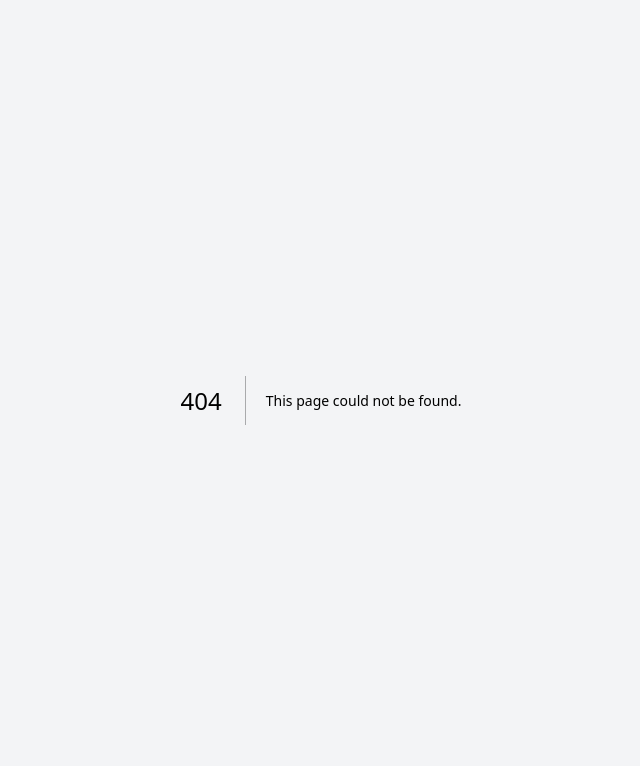
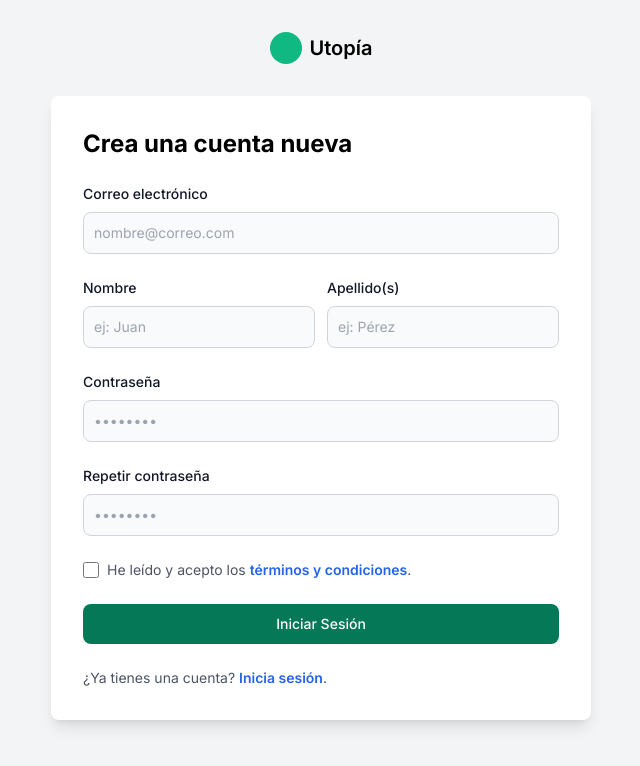
Before and after one commit to RdrBux/utopia, a Next.js app: page /signup in a window 1280 px wide. Before the commit this address had no page. Shown: the top 766 px of the page, without its empty margins (319-959 px from the left). Built offline with nearby package versions, Linux system fonts and the light colour scheme.

Commit message:
Create and style Signup and Restore-account pages

```diff
--- a/src/app/login/page.tsx
+++ b/src/app/login/page.tsx
@@ -1,29 +1,15 @@
-import Link from "next/link";
-import Input from "../ui/input";
 import Logo from "../ui/logo";
-import { Button, ButtonGoogle, ButtonGuest } from "../ui/buttons";
+import LoginForm from "../ui/login/login-form";
 
 export default function Home() {
 	return (
-		<div className="flex items-center justify-center">
-			<div className="w-full"><Logo /></div>
+		<div className="grid grid-cols-2 min-h-screen">
+			<div className="flex flex-col gap-4 items-center justify-center h-full m-4 self-center ml-auto">
+				<LoginForm />
+			</div>
 
-			<div className="flex flex-col items-center w-fit shrink-0 m-12">
-				<div className="p-8 rounded-lg shadow-lg w-fit min-w-96 bg-white">
-					<form className="flex flex-col gap-6">
-						<h1 className="font-bold text-2xl">Iniciar Sesión</h1>
-						<div className="flex gap-3">
-							<ButtonGoogle />
-							<ButtonGuest />
-						</div>
-						<div className="flex items-center gap-2"><div className="w-full h-px bg-gray-200"></div> <span className="text-gray-500">o</span> <div className="w-full h-px bg-gray-200"></div></div>
-						<Input label="Correo electrónico" id="email" />
-						<Input label="Contraseña" type='password' id="password" placeholder="••••••••" />
-						<Link className="self-end text-sm text-blue-600 font-semibold" href="/">¿Has olvidado la contraseña?</Link>
-						<Button>Iniciar Sesión</Button>
-						<div className="text-sm text-gray-600">¿No tienes una cuenta? <Link className="text-blue-600 font-semibold" href="/signup">Registrate</Link></div>
-					</form>
-				</div>
+			<div className="flex flex-col items-center justify-center w-full h-full">
+				{/* <iframe className="w-[600px] h-[600px]" src="https://lottie.host/embed/d31b355e-02ec-4411-b28d-1bfeca4f88bb/ah2jU1P5k3.json"></iframe> */}
 			</div>
 		</div>
 	)
--- /dev/null
+++ b/src/app/restore-account/page.tsx
@@ -0,0 +1,11 @@
+import Logo from "../ui/logo";
+import RestoreForm from "../ui/restore-account/restore-form";
+
+export default function Home() {
+	return (
+		<div className="mx-auto my-8 container flex flex-col gap-8 items-center">
+			<Logo />
+			<RestoreForm />
+		</div>
+	)
+}
--- /dev/null
+++ b/src/app/signup/page.tsx
@@ -0,0 +1,11 @@
+import Logo from "../ui/logo";
+import SignupForm from "../ui/signup/signup-form";
+
+export default function Home() {
+	return (
+		<div className="mx-auto my-8 container flex flex-col gap-8 items-center">
+			<Logo />
+			<SignupForm />
+		</div>
+	)
+}
--- /dev/null
+++ b/src/app/ui/card-background.tsx
@@ -0,0 +1,7 @@
+export default function CardBackground({ children }: { children: React.ReactNode }) {
+	return (
+		<div className="p-8 rounded-lg shadow-lg bg-white w-fit">
+			{children}
+		</div>
+	)
+}
--- /dev/null
+++ b/src/app/ui/form-title.tsx
@@ -0,0 +1,3 @@
+export default function FormTitle({ children }: { children: React.ReactNode }) {
+	return <h1 className="font-bold text-2xl">{children}</h1>
+}
--- /dev/null
+++ b/src/app/ui/login/login-form.tsx
@@ -0,0 +1,27 @@
+import Link from "next/link";
+import { Button, ButtonGoogle, ButtonGuest } from "../buttons";
+import Input from "../input";
+import CardBackground from "../card-background";
+import FormTitle from "../form-title";
+import Logo from "../logo";
+
+export default function LoginForm() {
+	return (
+		<CardBackground>
+			<form className="flex flex-col gap-6">
+				<Logo />
+				<FormTitle>Iniciar Sesión</FormTitle>
+				<div className="flex gap-3">
+					<ButtonGoogle />
+					<ButtonGuest />
+				</div>
+				<div className="flex items-center gap-2"><div className="w-full h-px bg-gray-200"></div> <span className="text-gray-500">o</span> <div className="w-full h-px bg-gray-200"></div></div>
+				<Input label="Correo electrónico" id="email" type="email" placeholder="nombre@correo.com" />
+				<Input label="Contraseña" type='password' id="password" placeholder="••••••••" />
+				<Link className="self-end text-sm text-blue-600 font-semibold" href="/restore-account">¿Has olvidado la contraseña?</Link>
+				<Button>Iniciar Sesión</Button>
+				<div className="text-sm text-gray-600">¿No tienes una cuenta? <Link className="text-blue-600 font-semibold hover:underline" href="/signup">Regístrate</Link>.</div>
+			</form>
+		</CardBackground>
+	)
+}
--- /dev/null
+++ b/src/app/ui/restore-account/restore-form.tsx
@@ -0,0 +1,24 @@
+import { Button } from "../buttons";
+import CardBackground from "../card-background";
+import FormTitle from "../form-title";
+import Input from "../input";
+import CheckboxTerms from "../signup/checkbox-terms";
+
+export default function RestoreForm() {
+	return (
+		<CardBackground>
+			<form className="flex flex-col gap-6">
+				<FormTitle>¿Has olvidado la contraseña?</FormTitle>
+
+				<p className="text-gray-600 max-w-md">¡No hay problema! Te enviaremos por correo electrónico las instrucciones para recuperar tu cuenta.</p>
+
+				<Input label="Correo electrónico" id="email" type="email" placeholder="nombre@correo.com" />
+
+				<CheckboxTerms />
+
+				<Button>Recuperar contraseña</Button>
+
+			</form>
+		</CardBackground>
+	)
+}
--- /dev/null
+++ b/src/app/ui/signup/checkbox-terms.tsx
@@ -0,0 +1,10 @@
+import Link from "next/link";
+
+export default function CheckboxTerms() {
+	return (
+		<div className="flex items-center">
+			<input id="link-checkbox" type="checkbox" value="" className="w-4 h-4 text-blue-600 bg-gray-100 border-gray-300 rounded focus:ring-blue-500 focus:ring-2" />
+			<label htmlFor="link-checkbox" className="ms-2 text-sm text-gray-600">He leído y acepto los <Link href="/" className="text-blue-600 font-semibold hover:underline ">términos y condiciones</Link>.</label>
+		</div>
+	)
+}
--- /dev/null
+++ b/src/app/ui/signup/signup-form.tsx
@@ -0,0 +1,27 @@
+import Link from "next/link";
+import { Button } from "../buttons";
+import CardBackground from "../card-background";
+import FormTitle from "../form-title";
+import Input from "../input";
+import CheckboxTerms from "./checkbox-terms";
+
+export default function SignupForm() {
+	return (
+		<CardBackground>
+			<form className="flex flex-col gap-6">
+				<FormTitle>Crea una cuenta nueva</FormTitle>
+
+				<Input label="Correo electrónico" id="email" type="email" placeholder="nombre@correo.com" />
+				<div className="flex gap-3">
+					<Input label="Nombre" id="firstname" placeholder="ej: Juan" />
+					<Input label="Apellido(s)" id="lastname" placeholder="ej: Pérez" />
+				</div>
+				<Input label="Contraseña" type='password' id="password" placeholder="••••••••" />
+				<Input label="Repetir contraseña" type='password' id="password" placeholder="••••••••" />
+				<CheckboxTerms />
+				<Button>Iniciar Sesión</Button>
+				<div className="text-sm text-gray-600">¿Ya tienes una cuenta? <Link className="text-blue-600 font-semibold hover:underline" href="/login">Inicia sesión</Link>.</div>
+			</form>
+		</CardBackground>
+	)
+}
```
